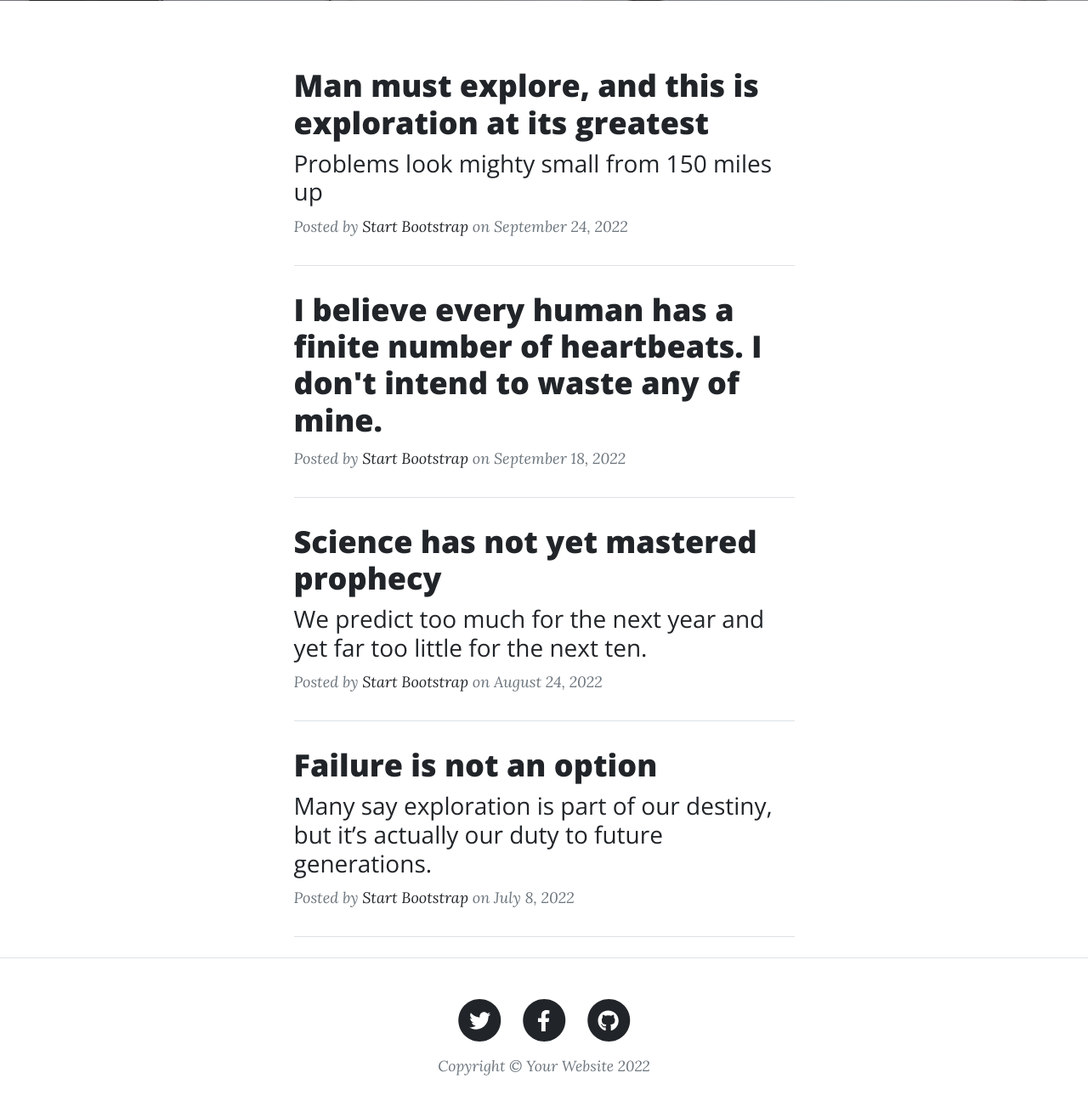
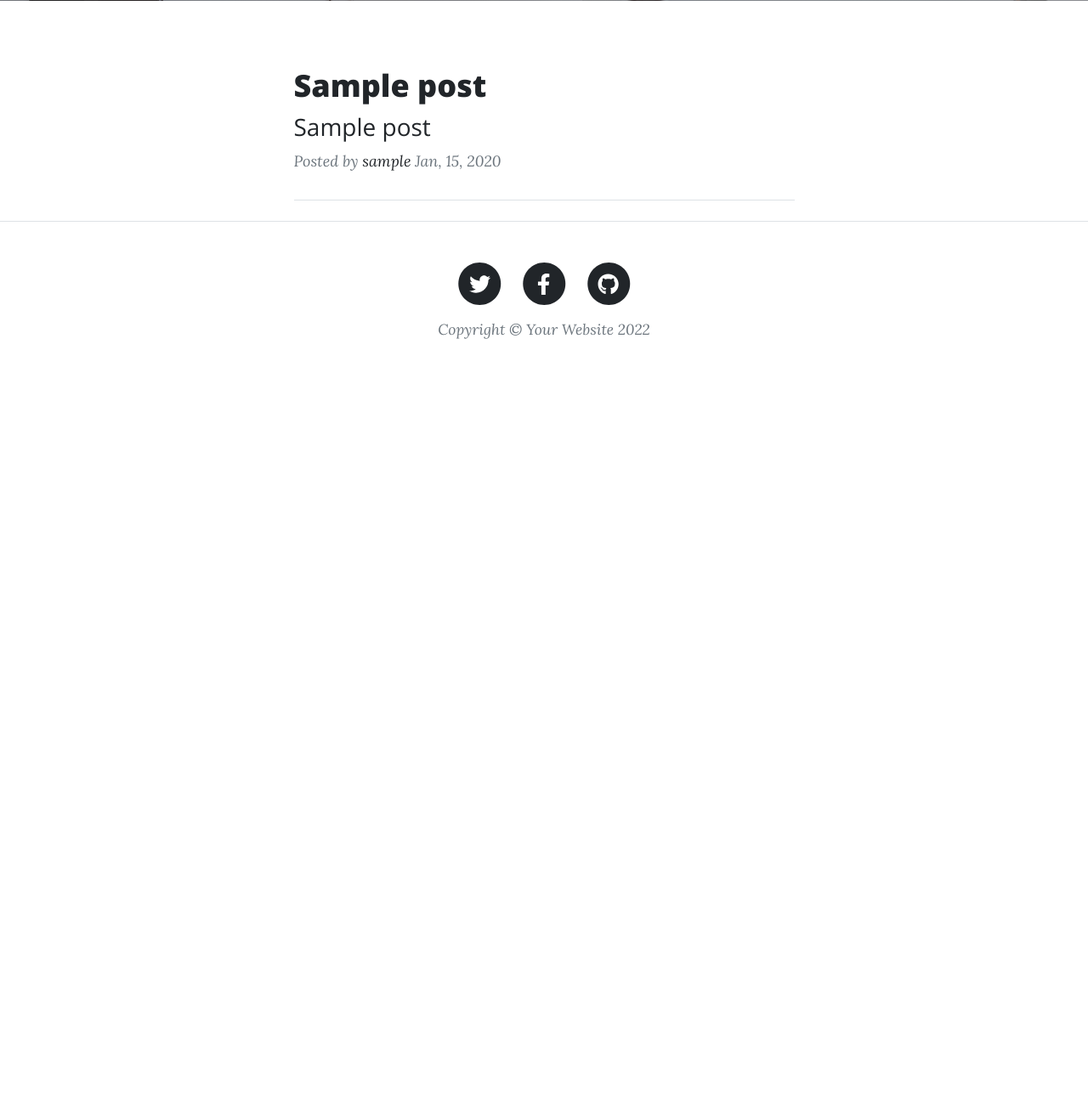
Before and after one commit to zanibul-shanto/Blog, a PHP site: page /Blog/ in a window 1280 px wide. Shown: the part 531-1847 px from the top of the page at 85% size. After the commit the page ends 930 px from the top, so only its background shows below. Run offline with PHP 8.4, Linux system fonts and the light colour scheme; tables that the repository leaves empty or names only in its code hold one stand-in row (values such as "Sample post"); some libraries are stand-ins or nearby versions.

Commit message:
fixing index page, showing blog by list, date.

```diff
--- a/includes/header.php
+++ b/includes/header.php
@@ -30,7 +30,7 @@ session_start();
     <!-- Navigation-->
     <nav class="navbar navbar-expand-lg navbar-light" id="mainNav">
         <div class="container px-4 px-lg-5">
-            <a class="navbar-brand" href="index.php">Start Bootstrap</a>
+            <a class="navbar-brand" href="http://localhost/Blog/index.php">Start Bootstrap</a>
             <button class="navbar-toggler" type="button" data-bs-toggle="collapse" data-bs-target="#navbarResponsive"
                 aria-controls="navbarResponsive" aria-expanded="false" aria-label="Toggle navigation">
                 Menu
--- a/index.php
+++ b/index.php
@@ -1,62 +1,39 @@
 <?php require "includes/header.php"; ?>
+<?php require "config/config.php"; ?>
+
+<?php
+
+        $posts = $conn->query("SELECT * FROM posts");
+        $posts->execute();
+        $rows = $posts->fetchAll(PDO::FETCH_OBJ);
+
+?>
+
 
             <div class="row gx-4 gx-lg-5 justify-content-center">
                 <div class="col-md-10 col-lg-8 col-xl-7">
 
+                <?php foreach($rows as $row) : ?>
+
                 <?php //echo 'hello'. $_SESSION['username']; ?>
                     <!-- Post preview-->
                     <div class="post-preview">
-                        <a href="posts/post.html">
-                            <h2 class="post-title">Man must explore, and this is exploration at its greatest</h2>
-                            <h3 class="post-subtitle">Problems look mighty small from 150 miles up</h3>
+                        <a href="http://localhost/Blog/posts/posts.php?post_id=<?php echo $row->id?>">
+                            <h2 class="post-title"> <?php echo $row->title;?> </h2>
+                            <h3 class="post-subtitle"> <?php echo $row-> subtitle;?> </h3>
                         </a>
                         <p class="post-meta">
                             Posted by
-                            <a href="#!">Start Bootstrap</a>
-                            on September 24, 2022
+                            <a href="#!"> <?php echo $row->user_name; ?> </a>
+                            <?php echo date('M', strtotime($row->created_at)) . ', ' . date('d', strtotime($row->created_at)) . ', ' . date('Y', strtotime($row->created_at)); ?>
                         </p>
+
                     </div>
                     <!-- Divider-->
                     <hr class="my-4" />
-                    <!-- Post preview-->
-                    <div class="post-preview">
-                        <a href="post.html"><h2 class="post-title">I believe every human has a finite number of heartbeats. I don't intend to waste any of mine.</h2></a>
-                        <p class="post-meta">
-                            Posted by
-                            <a href="#!">Start Bootstrap</a>
-                            on September 18, 2022
-                        </p>
-                    </div>
-                    <!-- Divider-->
-                    <hr class="my-4" />
-                    <!-- Post preview-->
-                    <div class="post-preview">
-                        <a href="post.html">
-                            <h2 class="post-title">Science has not yet mastered prophecy</h2>
-                            <h3 class="post-subtitle">We predict too much for the next year and yet far too little for the next ten.</h3>
-                        </a>
-                        <p class="post-meta">
-                            Posted by
-                            <a href="#!">Start Bootstrap</a>
-                            on August 24, 2022
-                        </p>
-                    </div>
-                    <!-- Divider-->
-                    <hr class="my-4" />
-                    <!-- Post preview-->
-                    <div class="post-preview">
-                        <a href="post.html">
-                            <h2 class="post-title">Failure is not an option</h2>
-                            <h3 class="post-subtitle">Many say exploration is part of our destiny, but it’s actually our duty to future generations.</h3>
-                        </a>
-                        <p class="post-meta">
-                            Posted by
-                            <a href="#!">Start Bootstrap</a>
-                            on July 8, 2022
-                        </p>
-                    </div>
-                    <!-- Divider-->
-                    <hr class="my-4" />
+
+                    <?php endforeach; ?>
+
                     <!-- Pager-->
 
                 </div>
```
Also changed, not shown: posts/create.php (+6 -3 lines).
